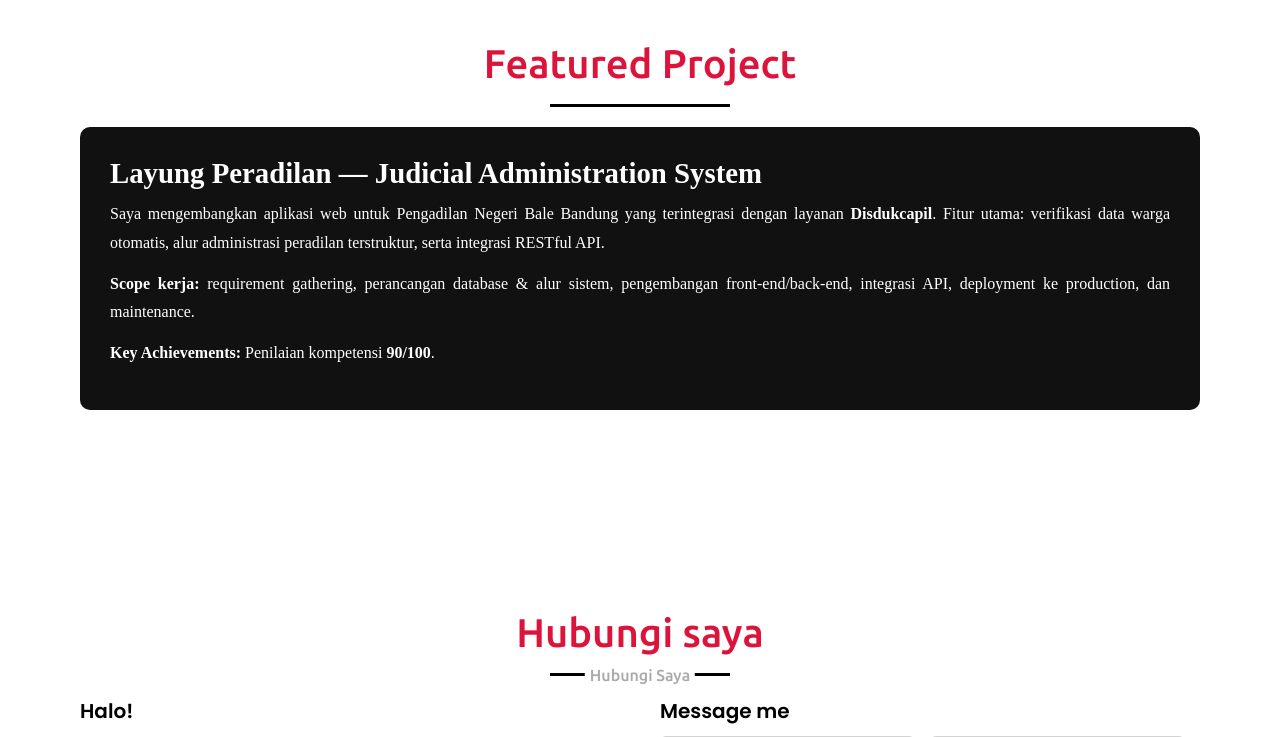
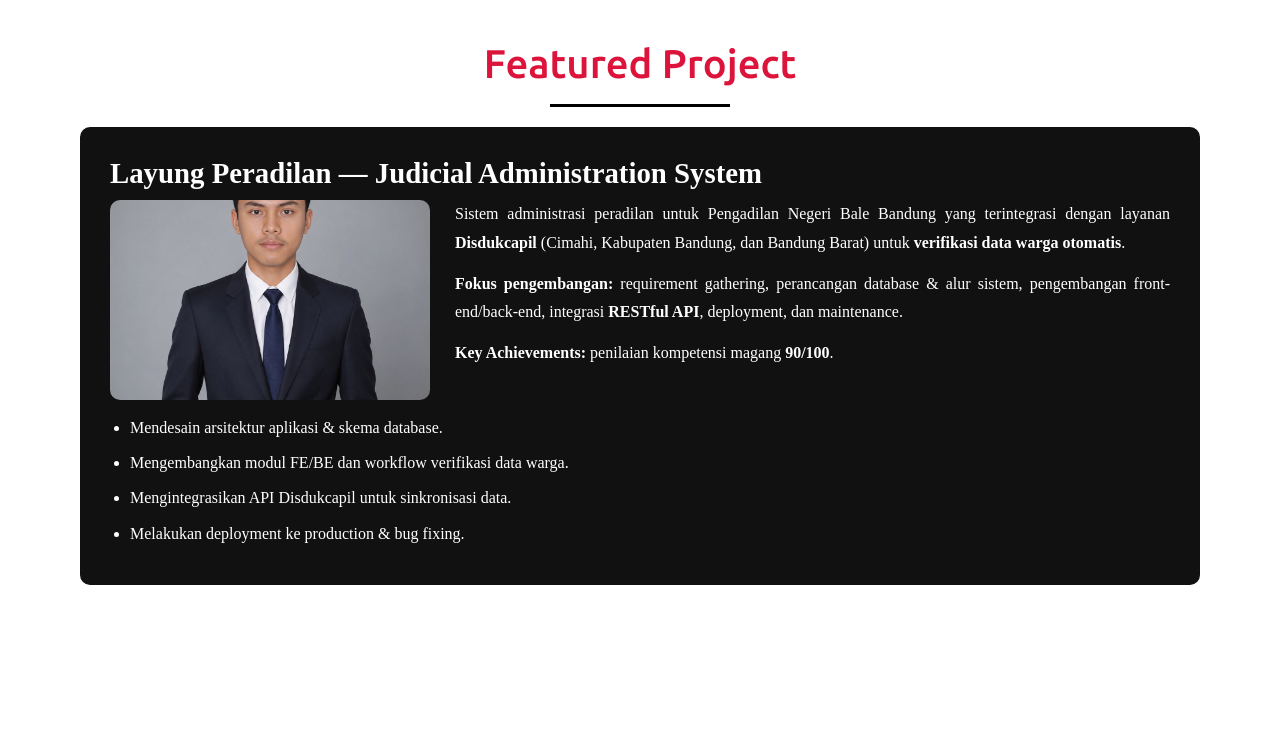
Before and after one commit to tonnyheru/portofolio-tonnyheru, a PHP site: page / in a window 1280 px wide. Shown: the part 2220-2957 px from the top of the page. Run offline with PHP 8.4, Linux system fonts and the light colour scheme; some libraries are stand-ins or nearby versions.

Commit message:
Update portfolio Layung Peradilan + CV & sertifikat

```diff
--- a/index.html
+++ b/index.html
@@ -167,16 +167,33 @@
         <div class="project">
             <div class="project-content">
                 <h3>Layung Peradilan — Judicial Administration System</h3>
-                <p>
-                    Saya mengembangkan aplikasi web untuk Pengadilan Negeri Bale Bandung yang terintegrasi dengan layanan <b>Disdukcapil</b>.
-                    Fitur utama: verifikasi data warga otomatis, alur administrasi peradilan terstruktur, serta integrasi RESTful API.
-                </p>
-                <p>
-                    <b>Scope kerja:</b> requirement gathering, perancangan database & alur sistem, pengembangan front-end/back-end,
-                    integrasi API, deployment ke production, dan maintenance.
-                </p>
-                <p><b>Key Achievements:</b> Penilaian kompetensi <b>90/100</b>.</p>
+
+                <div class="project-meta">
+                    <div class="project-image">
+                        <img src="./images/profile-1.png" alt="Layung Peradilan Preview">
+                    </div>
+
+                    <div class="project-details">
+                        <p>
+                            Sistem administrasi peradilan untuk Pengadilan Negeri Bale Bandung yang terintegrasi dengan layanan <b>Disdukcapil</b>
+                            (Cimahi, Kabupaten Bandung, dan Bandung Barat) untuk <b>verifikasi data warga otomatis</b>.
+                        </p>
+                        <p>
+                            <b>Fokus pengembangan:</b> requirement gathering, perancangan database & alur sistem, pengembangan front-end/back-end,
+                            integrasi <b>RESTful API</b>, deployment, dan maintenance.
+                        </p>
+                        <p><b>Key Achievements:</b> penilaian kompetensi magang <b>90/100</b>.</p>
+                    </div>
+                </div>
+
+                <ul class="project-bullets">
+                    <li>Mendesain arsitektur aplikasi & skema database.</li>
+                    <li>Mengembangkan modul FE/BE dan workflow verifikasi data warga.</li>
+                    <li>Mengintegrasikan API Disdukcapil untuk sinkronisasi data.</li>
+                    <li>Melakukan deployment ke production & bug fixing.</li>
+                </ul>
             </div>
+
         </div>
     </div>
 </section>
--- a/style.css
+++ b/style.css
@@ -424,6 +424,48 @@ section .title::after{
     color: #fff;
 }
 
+.featured .project-meta{
+    display: flex;
+    gap: 25px;
+    align-items: flex-start;
+    justify-content: space-between;
+    flex-wrap: wrap;
+}
+
+.featured .project-image{
+    flex: 0 0 320px;
+    max-width: 320px;
+}
+
+.featured .project-image img{
+    width: 100%;
+    height: 200px;
+    object-fit: cover;
+    border-radius: 10px;
+}
+
+.featured .project-details{
+    flex: 1 1 420px;
+    min-width: 260px;
+}
+
+.featured .project-bullets{
+    margin-top: 10px;
+    padding-left: 20px;
+    color: #fff;
+}
+
+.featured .project-bullets li{
+    margin: 8px 0;
+    line-height: 1.7;
+}
+
+@media (max-width: 768px){
+    .featured .project-image{ max-width: 100%; flex: 1 1 100%; }
+    .featured .project-image img{ height: 170px; }
+}
+
+
 /* Contact Halaman 4 */
 .contact .title {
 
```
Also changed, not shown: portfolio/index.php (+6 -2 lines), images/profile-1.png (added), 1 other file.
